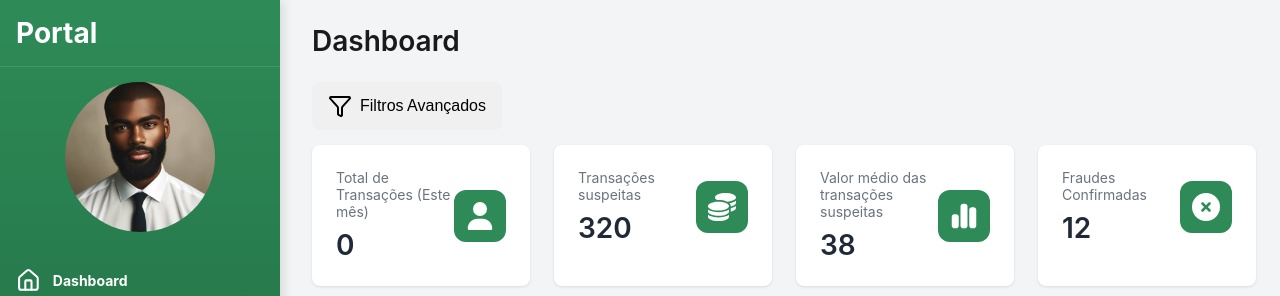
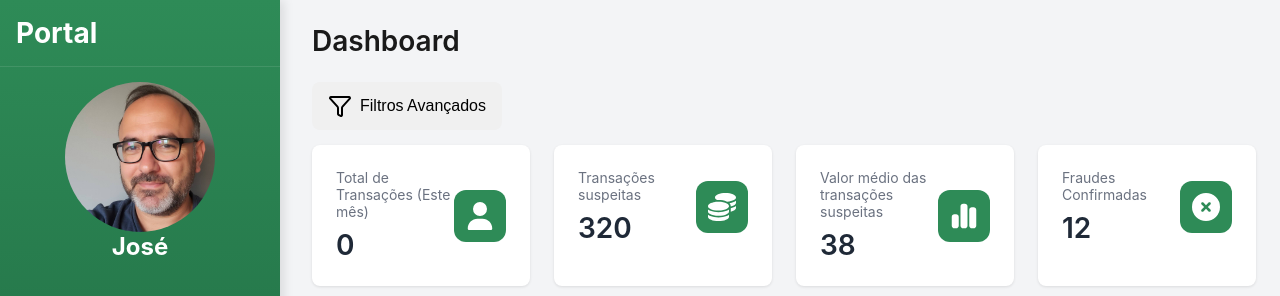
Before and after one commit to RusthenRonald2006/Portal-de-analise-em-anomalias-transacionais, a React (Create React App) app in the folder detec-anomalias/: page /portal in a window 1280 px wide. Shown: the top 296 px of the page. Built offline with nearby package versions, Linux system fonts and the light colour scheme; no server answers; the HTML template or start-up script is replaced by a standard one.

Commit message:
atualizei usuário

```diff
--- a/detec-anomalias/src/components/layout/Sidebar.js
+++ b/detec-anomalias/src/components/layout/Sidebar.js
@@ -3,6 +3,7 @@ import {Link} from "react-router-dom"
 import { Home, Users, FileText , LogOut,Bell} from 'lucide-react';
 import alan from "../img/alan.png"
 import user from "../img/user.jpg"
+import user2 from "../img/user2.jpg"
 function Navbar(){
     const menuItems = [
         { icon: Home, text: 'Dashboard' , path: '/portal' },
@@ -17,7 +18,8 @@ function Navbar(){
                 <h2 className={styles.sidebar_title}>Portal</h2>
             </div>
             <div className={styles.user_container}>
-                <img src={user}></img>
+                <img src={user2}></img>
+                <h2>José</h2>
             </div>
             <nav className={styles.sidebar_nav}>
                 {menuItems.map((item,index)=>(
--- a/detec-anomalias/src/components/layout/Sidebar.module.css
+++ b/detec-anomalias/src/components/layout/Sidebar.module.css
@@ -35,12 +35,16 @@
 .user_container{
     margin: 15px;
     display: flex;
+    flex-direction: column;
     justify-content: center;
     align-items: center;
 }
 .user_container img{
     border-radius: 50%;
     height: 150px;
+}
+.user_container h2{
+    color: white;
 }
 @media (max-width:1024px){
     .sidebar_title{
```
Also changed, not shown: detec-anomalias/src/components/img/user2.jpg (added).
